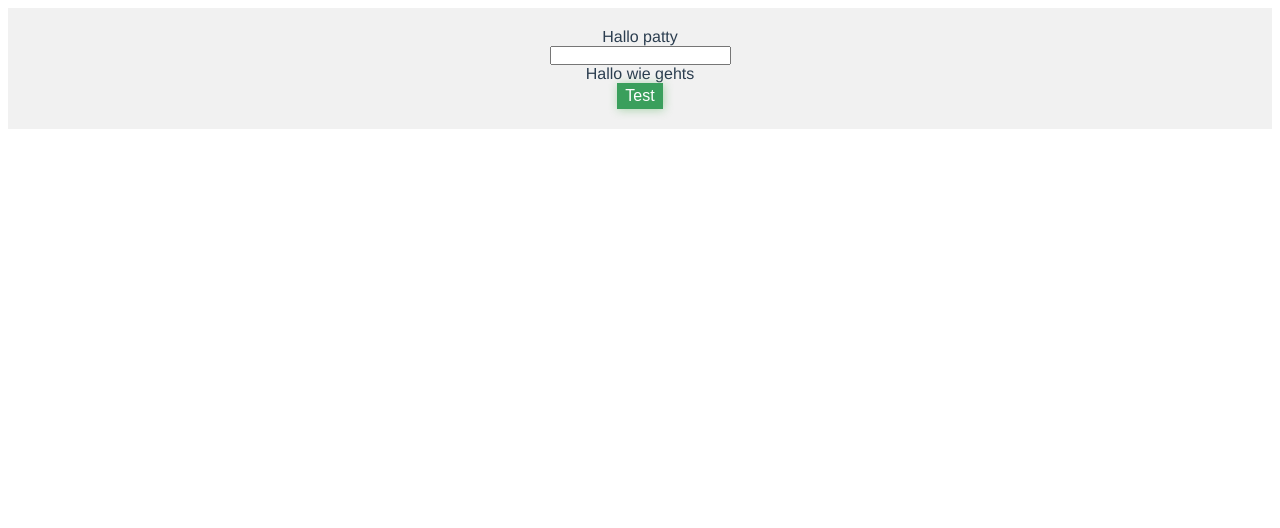
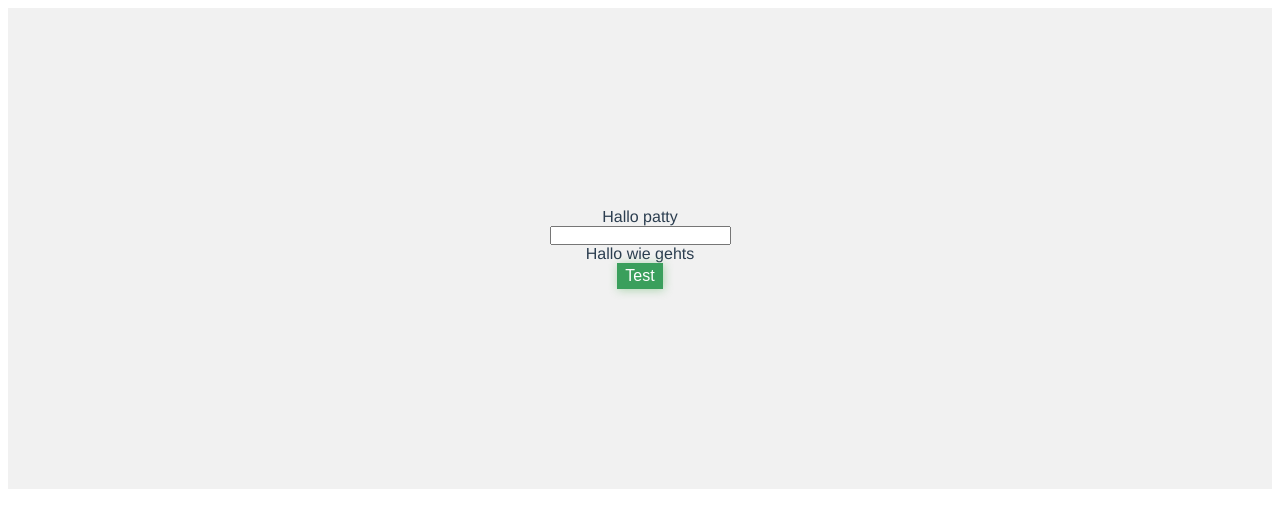
Before and after one commit to tomijange/karaokeparty, a Vue app: page / in a window 1280 px wide. Shown: the top 528 px of the page. Built offline with nearby package versions, Linux system fonts and the light colour scheme.

Commit message:
Changed padding Again 😃

```diff
--- a/src/client/views/Home.vue
+++ b/src/client/views/Home.vue
@@ -40,6 +40,6 @@ export default class Home extends Vue {
 
   .home {
     background-color: #f1f1f1;
-    padding: 20px;
+    padding: 200px;
   }
 </style>
```
